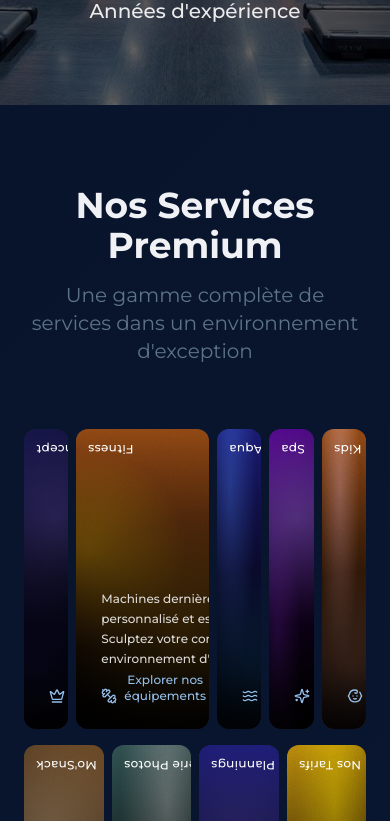
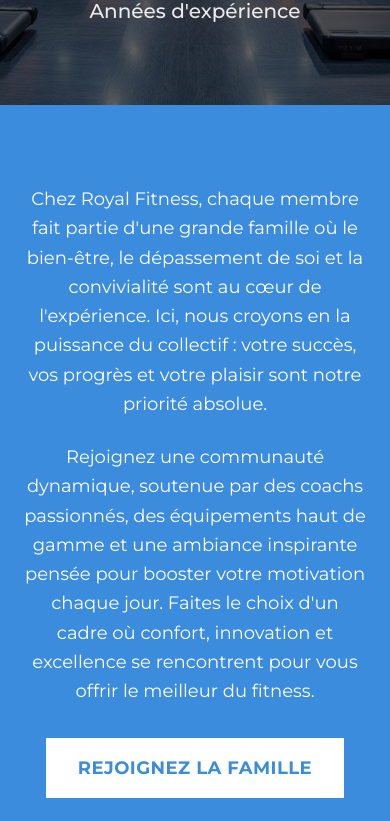
Before and after one commit to SimonOnChain/regal-fit-showcase, a React (Vite) app: page / in a window 390 px wide. Shown: the part 4103-4924 px from the top of the page. Built offline with nearby package versions, Linux system fonts and the light colour scheme; the HTML template or start-up script is replaced by a standard one.

Commit message:
Add community description to stats section

```diff
--- a/src/pages/Index.tsx
+++ b/src/pages/Index.tsx
@@ -184,6 +184,28 @@ const Index = () => {
         </div>
       </AnimatedSection>
 
+      {/* Community Section */}
+      <AnimatedSection className="py-20 bg-royal-blue">
+        <div className="container mx-auto px-6">
+          <div className="max-w-4xl mx-auto text-center space-y-8">
+            <div className="space-y-6 text-white">
+              <p className="text-lg md:text-xl leading-relaxed">
+                Chez Royal Fitness, chaque membre fait partie d'une grande famille où le bien-être, le dépassement de soi et la convivialité sont au cœur de l'expérience. Ici, nous croyons en la puissance du collectif : votre succès, vos progrès et votre plaisir sont notre priorité absolue.
+              </p>
+
+              <p className="text-lg md:text-xl leading-relaxed">
+                Rejoignez une communauté dynamique, soutenue par des coachs passionnés, des équipements haut de gamme et une ambiance inspirante pensée pour booster votre motivation chaque jour. Faites le choix d'un cadre où confort, innovation et excellence se rencontrent pour vous offrir le meilleur du fitness.
+              </p>
+            </div>
+
+            <button className="bg-white text-royal-blue px-8 py-4 text-lg font-bold uppercase tracking-wide hover:bg-blue-50 transition-colors duration-300 hover:scale-105 transform"
+                    style={{ fontFamily: 'Montserrat, sans-serif' }}>
+              <a href="/contact">REJOIGNEZ LA FAMILLE</a>
+            </button>
+          </div>
+        </div>
+      </AnimatedSection>
+
       {/* Services Section */}
       <AnimatedSection className="py-20 bg-background">
         <div className="container mx-auto px-6">
```
